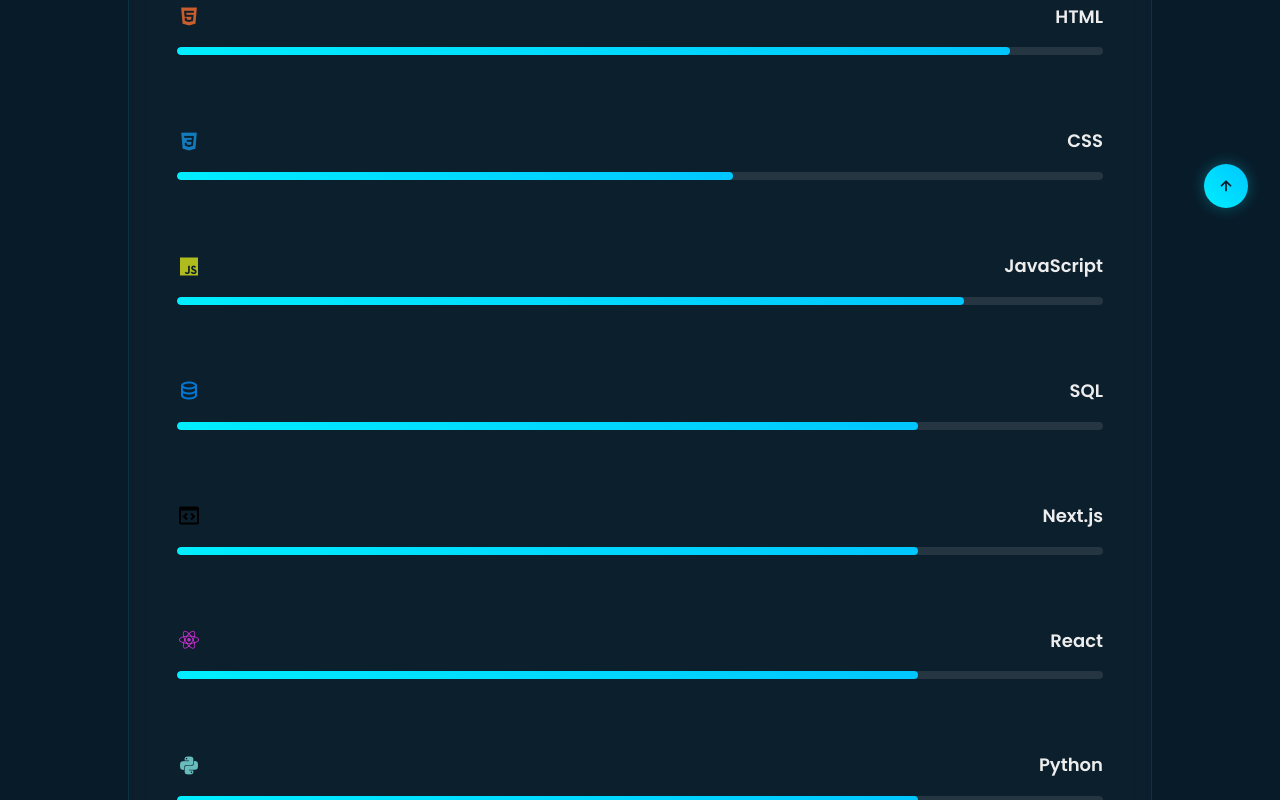
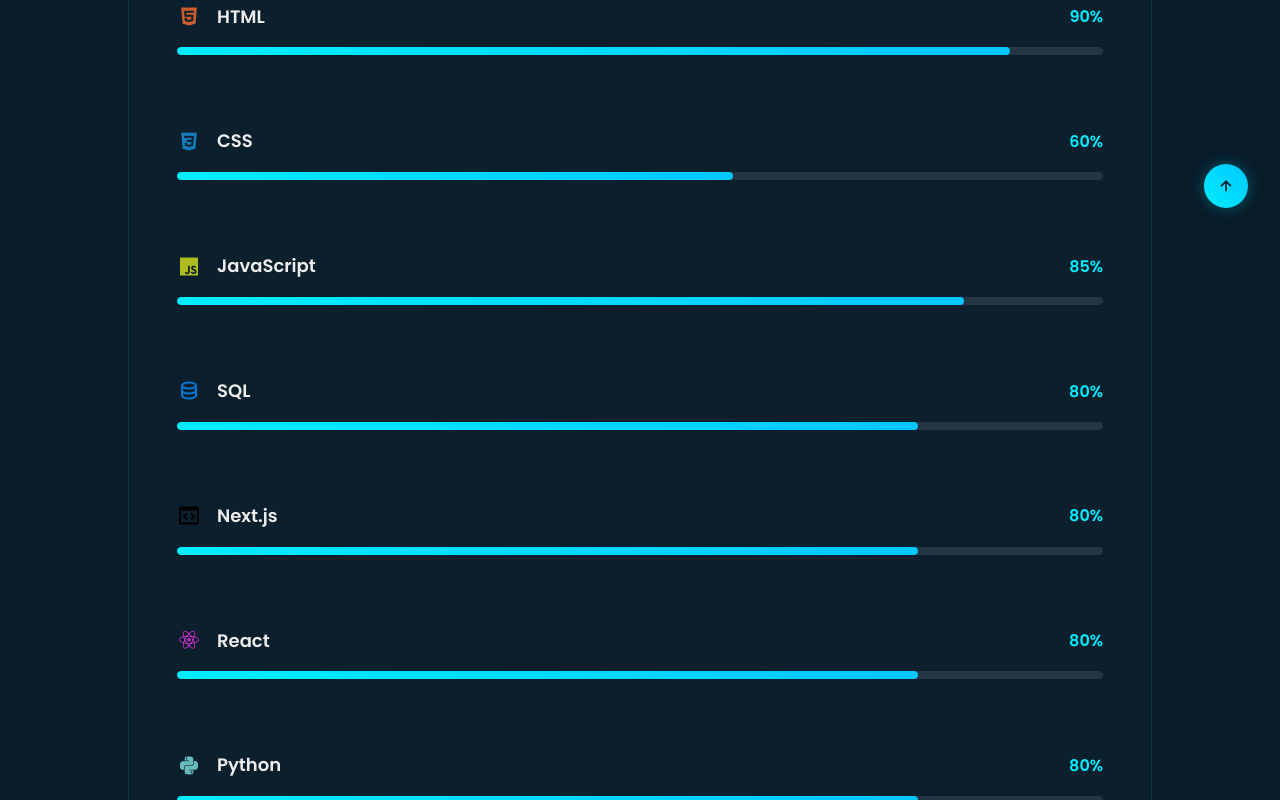
Before and after one commit to Priyal-2005/myportfolionextjs, a Next.js app: page /skills in a window 1280 px wide. Shown: the part 560-1360 px from the top of the page. Built offline with nearby package versions, Linux system fonts and the light colour scheme.

Commit message:
Fix Skills Percentages to Original Values

```diff
--- a/src/app/skills/page.js
+++ b/src/app/skills/page.js
@@ -28,56 +28,77 @@
           <div className="technical-bars">
             <div className="bar">
               <div className="info">
+                <div className="skill-name">
                   <i style={{ color: "#c95d2e" }} className='bx bxl-html5'></i>
                   <span>HTML</span>
+                </div>
+                <span className="percentage-text">90%</span>
               </div>
               <div className="progress-line html"><span></span></div>
             </div>
 
             <div className="bar">
               <div className="info">
+                <div className="skill-name">
                   <i style={{ color: "#147bbc" }} className='bx bxl-css3'></i>
                   <span>CSS</span>
+                </div>
+                <span className="percentage-text">60%</span>
               </div>
               <div className="progress-line css"><span></span></div>
             </div>
 
             <div className="bar">
               <div className="info">
+                <div className="skill-name">
                   <i style={{ color: "#b0bc1e" }} className='bx bxl-javascript'></i>
                   <span>JavaScript</span>
+                </div>
+                <span className="percentage-text">85%</span>
               </div>
               <div className="progress-line js"><span></span></div>
             </div>
 
             <div className="bar">
               <div className="info">
+                <div className="skill-name">
                   <i style={{ color: "#0078d4" }} className='bx bx-data'></i>
                   <span>SQL</span>
+                </div>
+                <span className="percentage-text">80%</span>
               </div>
               <div className="progress-line sql"><span></span></div>
             </div>
 
             <div className="bar">
               <div className="info">
+                <div className="skill-name">
                   <i style={{ color: "#000000" }} className='bx bx-code-block'></i>
                   <span>Next.js</span>
+                </div>
+                <span className="percentage-text">80%</span>
               </div>
               <div className="progress-line nextjs"><span></span></div>
             </div>
 
             <div className="bar">
               <div className="info">
+                <div className="skill-name">
                   <i style={{ color: "#c32ec9" }} className='bx bxl-react'></i>
                   <span>React</span>
+                </div>
+                <span className="percentage-text">80%</span>
               </div>
               <div className="progress-line react"><span></span></div>
             </div>
 
             <div className="bar">
               <div className="info">
+                <div className="skill-name">
                   <i style={{ color: "#69bcbc" }} className='bx bxl-python'></i>
                   <span>Python</span>
+                </div>
+                <span className="percentage-text">80%</span>
               </div>
               <div className="progress-line python"><span></span></div>
             </div>
```
Lines whose indentation alone changed are shown as unchanged.
